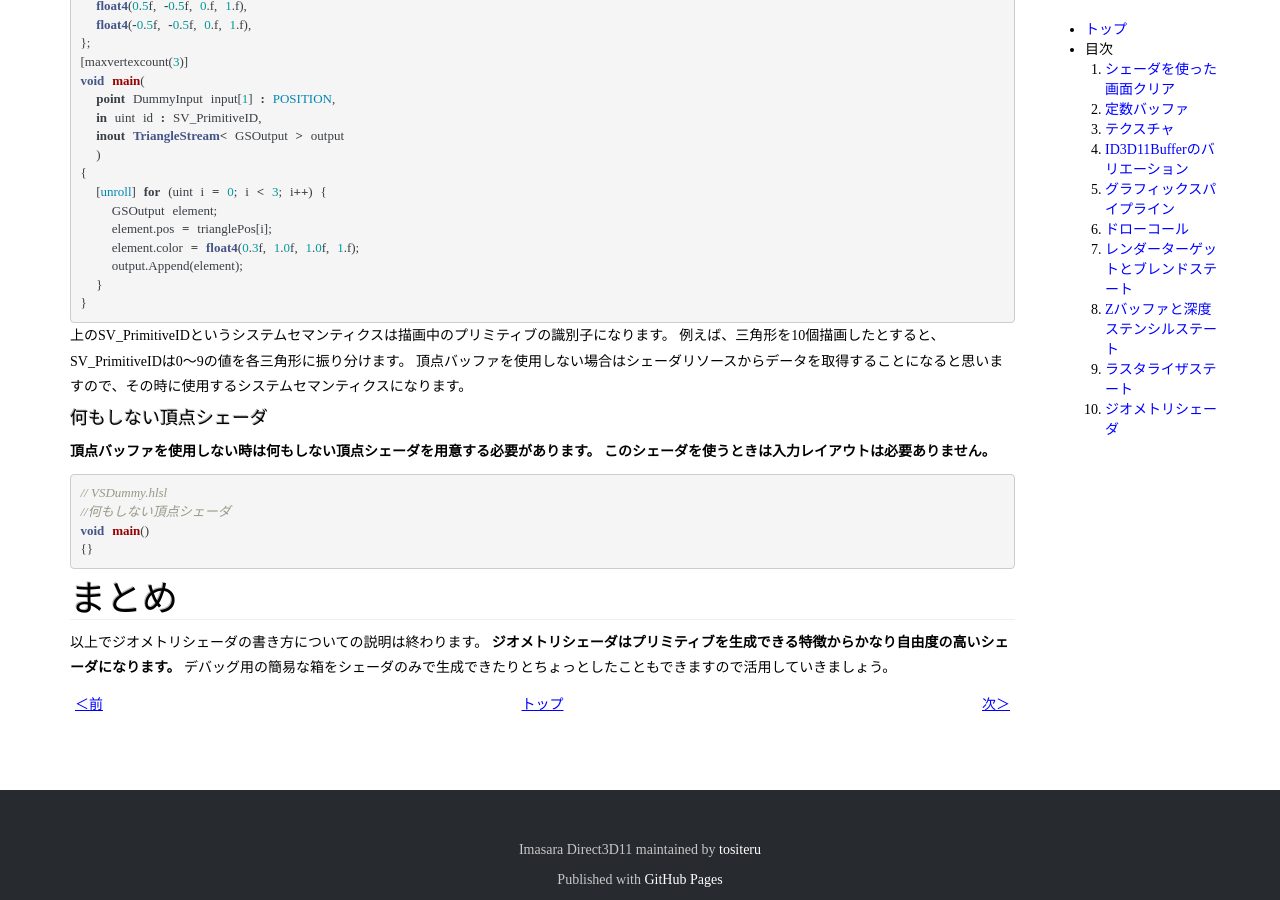
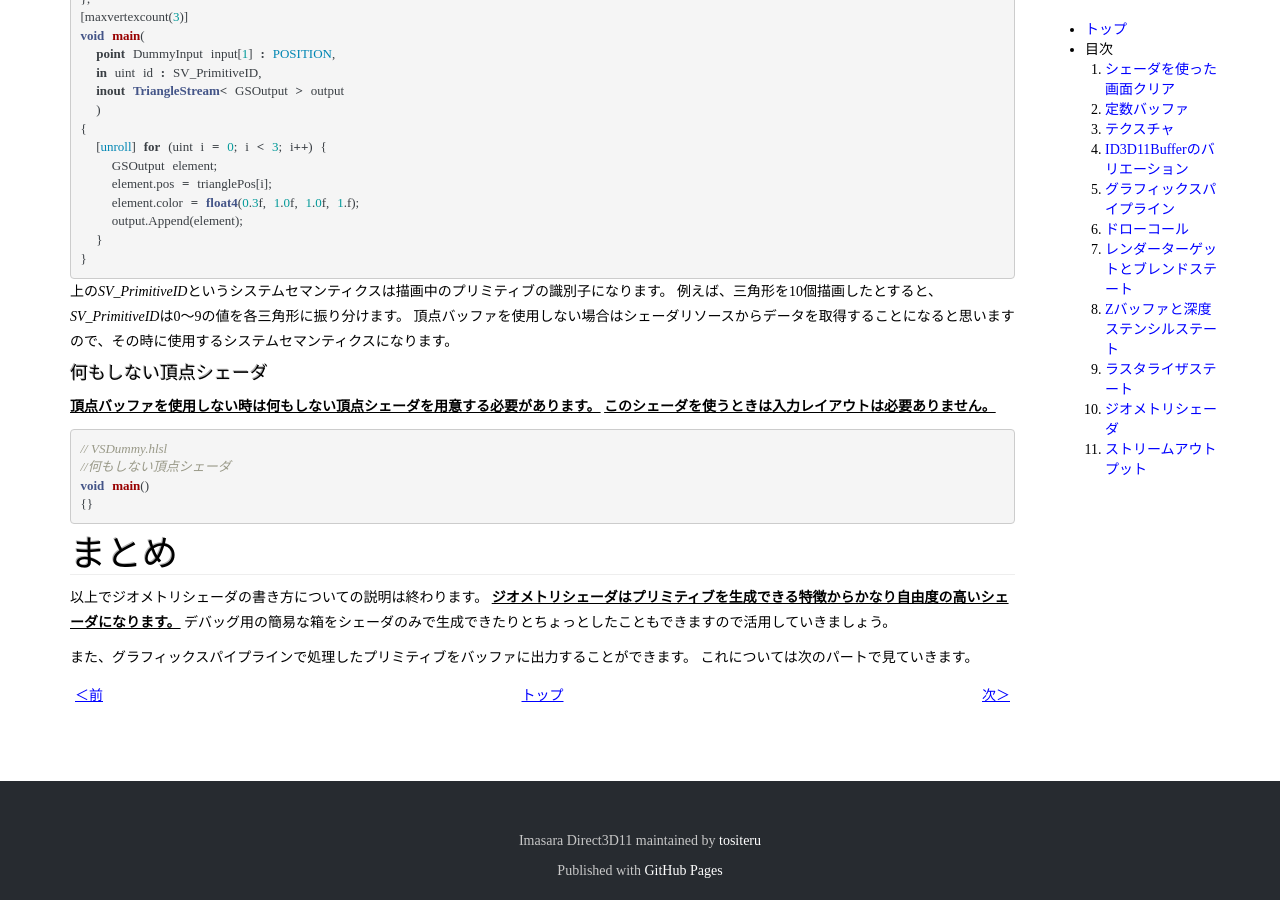
Before and after one commit to tositeru/ImasaraDX11, a Jekyll site: the page built from _posts/1016-05-05-geometry-shader.markdown, in a window 1280 px wide and 900 px high, scrolled down 2841 px. Built offline with Jekyll 4.4.1, drawn with Linux system fonts in a browser that asks for light colours.

Commit message:
Part11作成

```diff
--- a/_posts/1016-05-05-geometry-shader.markdown
+++ b/_posts/1016-05-05-geometry-shader.markdown
@@ -10,8 +10,8 @@
 
 ジオメトリシェーダはDirect3D10から追加されたステージでシェーダモデル4.0以上に対応したGPUで使用できます。
 グラフィックスパイプラインではラスタライザステージの前に実行されます。
-<b>特徴はGPU内で線分や三角形を生成することが可能な点でしょう。</b>
-<b>さらに頂点シェーダでは1つの頂点の情報しか見れませんでしたが、ジオメトリシェーダではペアとなる他の頂点の情報も見ることが出来ます。</b>
+<span class="important">特徴はGPU内で線分や三角形を生成することが可能な点でしょう。</span>
+<span class="important">さらに頂点シェーダでは1つの頂点の情報しか見れませんでしたが、ジオメトリシェーダではペアとなる他の頂点の情報も見ることが出来ます。</span>
 ジオメトリシェーダを利用することにより、グラフィックスパイプラインはより自由度の高い処理が行えるようになります。
 
 ドキュメント：ジオメトリシェーダ
@@ -23,7 +23,7 @@
 
 <h1 class="under-bar">概要</h1>
 今パートではジオメトリシェーダの書き方について見ていきます。
-対応するプロジェクトは<b>Part10_GeometryShader</b>になります。
+対応するプロジェクトは<span class="important">Part10_GeometryShader</span>になります。
 <div class="summary">
   <ol>
     <li><a href="#SHADER">ジオメトリシェーダ</a></li>
@@ -72,12 +72,12 @@
 頂点シェーダやピクセルシェーダと違って、キーワードなどが多いですが1つずつ見ていきましょう。
 
 <h4>maxvertexcount属性</h4>
-<l>maxvertexcount属性</l>はジオメトリシェーダが生成する頂点の最大数を指定する属性になります。
+<span class="keyward">maxvertexcount属性</span>はジオメトリシェーダが生成する頂点の最大数を指定する属性になります。
 必ず記述してください。
 カッコの中の数字が最大数になります。
 
 <h4>プリミティブ型</h4>
-まず、main関数の引数にある<l>pointキーワード</l>です。
+まず、main関数の引数にある<span class="keyward">pointキーワード</span>です。
 {% highlight hlsl %}
 //頂点シェーダから点情報を受け取っている
 //必ず配列にすること
@@ -90,10 +90,10 @@
   triangle float4 input[3] : POSITION,
 {% endhighlight %}
 
-<b><l>pointキーワード</l>はジオメトリシェーダの入力として点情報が渡されることを表しています。</b>
-<b>もちろん、線分や三角形のものもそれぞれ<l>line</l>、<l>triangle</l>として用意されています。</b>
-<b>また、線分と三角形には隣接する頂点も受け取る<l>lineadj</l>と<l>triangleadj</l>も用意されています。</b>
-<b>この2つを使用するときは頂点バッファ（またはインディクスバッファ）の並びを専用の並びにする必要がありますので注意してください。</b>
+<span class="important"><span class="keyward">pointキーワード</span>はジオメトリシェーダの入力として点情報が渡されることを表しています。</span>
+<span class="important">もちろん、線分や三角形のものもそれぞれ<span class="keyward">line</span>、<span class="keyward">triangle</span>として用意されています。</span>
+<span class="important">また、線分と三角形には隣接する頂点も受け取る<span class="keyward">lineadj</span>と<span class="keyward">triangleadj</span>も用意されています。</span>
+<span class="important">この2つを使用するときは頂点バッファ（またはインディクスバッファ）の並びを専用の並びにする必要がありますので注意してください。</span>
 日本語の方はキーワードの説明までしか書かれていませんので、その詳細は英語ドキュメントを参考にしてください。
 <br>ドキュメント：
 [ジオメトリ シェーダー オブジェクト][Geometry-Shader_Object_JP]
@@ -123,9 +123,9 @@
 //点の場合
   inout PointStream< GSOutput > output
 {% endhighlight %}
-<l>TriangleStream</l>が三角形の生成を行います。
-<b>テンプレート引数のように<l><...></l>の中で頂点の型を指定します。</b>
-<b>必ず、inoutキーワードを付けてください。</b>
+<span class="keyward">TriangleStream</span>が三角形の生成を行います。
+<span class="important">テンプレート引数のように<span class="keyward"><...></span>の中で頂点の型を指定します。</span>
+<span class="important">必ず、inoutキーワードを付けてください。</span>
 
 ストリーム出力オブジェクトには2つのメンバ関数が用意されています。
 <ul>
@@ -142,15 +142,15 @@
 [Stream-Output_Object_EN]:https://msdn.microsoft.com/en-us/library/windows/desktop/bb509661(v=vs.85).aspx
 
 ジオメトリシェーダでは以上の要素を使って実装します。
-CPU側ではジオメトリシェーダは<l>ID3D11GeometryShader</l>と表現されています。
-シェーダのコンパイル時にはシェーダモデルに<l>"gs_"</l>を指定してコンパイルしてください。
-<l>ID3D11GeometryShader</l>の作成とグラフィックスパイプラインへの設定は他のシェーダと似ていますので省略します。
+CPU側ではジオメトリシェーダは<span class="keyward">ID3D11GeometryShader</span>と表現されています。
+シェーダのコンパイル時にはシェーダモデルに<span class="keyward">"gs_"</span>を指定してコンパイルしてください。
+<span class="keyward">ID3D11GeometryShader</span>の作成とグラフィックスパイプラインへの設定は他のシェーダと似ていますので省略します。
 サンプルを御覧ください。
 
 <a name="MAKE_PRIMITIVE"></a>
 <h1 class="under-bar">頂点バッファを使わない三角形を描画</h1>
 
-<b>ジオメトリシェーダを使用すると頂点バッファを使わずともプリミティブを描画することが可能です。</b>
+<span class="important">ジオメトリシェーダを使用すると頂点バッファを使わずともプリミティブを描画することが可能です。</span>
 その時は空の構造体をジオメトリシェーダの入力として受け取る必要があります。
 
 {% highlight hlsl %}
@@ -184,13 +184,13 @@
 }
 {% endhighlight %}
 
-上の<l>SV_PrimitiveID</l>というシステムセマンティクスは描画中のプリミティブの識別子になります。
-例えば、三角形を10個描画したとすると、<l>SV_PrimitiveID</l>は0～9の値を各三角形に振り分けます。
+上の<span class="keyward">SV_PrimitiveID</span>というシステムセマンティクスは描画中のプリミティブの識別子になります。
+例えば、三角形を10個描画したとすると、<span class="keyward">SV_PrimitiveID</span>は0～9の値を各三角形に振り分けます。
 頂点バッファを使用しない場合はシェーダリソースからデータを取得することになると思いますので、その時に使用するシステムセマンティクスになります。
 
 <h4>何もしない頂点シェーダ</h4>
-<b>頂点バッファを使用しない時は何もしない頂点シェーダを用意する必要があります。</b>
-<b>このシェーダを使うときは入力レイアウトは必要ありません。</b>
+<span class="important">頂点バッファを使用しない時は何もしない頂点シェーダを用意する必要があります。</span>
+<span class="important">このシェーダを使うときは入力レイアウトは必要ありません。</span>
 
 {% highlight hlsl %}
 // VSDummy.hlsl
@@ -203,15 +203,18 @@
 <h1 class="under-bar">まとめ</h1>
 
 以上でジオメトリシェーダの書き方についての説明は終わります。
-<b>ジオメトリシェーダはプリミティブを生成できる特徴からかなり自由度の高いシェーダになります。</b>
+<span class="important">ジオメトリシェーダはプリミティブを生成できる特徴からかなり自由度の高いシェーダになります。</span>
 デバッグ用の簡易な箱をシェーダのみで生成できたりとちょっとしたこともできますので活用していきましょう。
+
+また、グラフィックスパイプラインで処理したプリミティブをバッファに出力することができます。
+これについては次のパートで見ていきます。
 
 <table class="table table-condensed">
   <tbody>
     <tr>
       <td class="left"><a href="{% if site.github.url %}{{ site.github.url }}{% else %}{{ "/" | prepend: site.url }}{% endif %}part/rasterizer-state">＜前</a></td>
       <td class="center"><a href="{% if site.github.url %}{{ site.github.url }}{% else %}{{ "/" | prepend: site.url }}{% endif %}">トップ</a></td>
-      <td class="right"><a href="{% if site.github.url %}{{ site.github.url }}{% else %}{{ "/" | prepend: site.url }}{% endif %}part/geometry-shader">次＞</a></td>
+      <td class="right"><a href="{% if site.github.url %}{{ site.github.url }}{% else %}{{ "/" | prepend: site.url }}{% endif %}part/stream-output">次＞</a></td>
     </tr>
   </tbody>
 </table>
--- /dev/null
+++ b/_posts/1016-05-06-stream-output.markdown
@@ -0,0 +1,236 @@
+---
+layout: default
+title: "ストリームアウトプット"
+categories: part
+description: ""
+---
+<h1 class="under-bar">ストリームアウトプット</h1>
+
+今回のパートではストリームアウトプットステージ(英訳:Stream-Output Stage)について見ていきます。
+<b>ストリームアウトプットステージはジオメトリシェーダの次に実行されるステージになり、グラフィックスパイプラインで処理したプリミティブをバッファに出力することができます。</b>
+
+ドキュメント：ストリームアウトプットステージ
+[(日本語)][StreamOutput_JP]
+[(英語)][StreamOutput_EN]
+
+[StreamOutput_JP]:https://msdn.microsoft.com/ja-jp/library/ee415710(v=vs.85).aspx
+[StreamOutput_EN]:https://msdn.microsoft.com/en-us/library/windows/desktop/bb205121(v=vs.85).aspx
+
+<h1 class="under-bar">概要</h1>
+それではストリームアウトプットステージの使い方、設定について見ていきましょう。
+対応するプロジェクトは<b>Part11_StreamOutput</b>になります。
+<div class="summary">
+  <ol>
+    <li><a href="#CONFIG">設定</a></li>
+    <li><a href="#CREATE_SHADER">シェーダの生成</a></li>
+    <li><a href="#DRAW_AUTO">ID3D11DeviceContext::DrawAuto</a></li>
+    <li><a href="#SUMMARY">まとめ</a></li>
+  </ol>
+</div>
+
+<a name="CONFIG"></a>
+<h1 class="under-bar">シェーダの生成</h1>
+
+ストリームアウトプットを利用するときに必要な設定について見ていきます。
+
+<h4>ID3D11DeviceContext::SOSetTargets</h4>
+
+{% highlight c++ %}
+// Scene::onRender関数の一部
+//三角形を生成する
+this->mpImmediateContext->IASetPrimitiveTopology(D3D11_PRIMITIVE_TOPOLOGY_POINTLIST);
+this->mpImmediateContext->VSSetShader(this->mpVSStreamOutput.Get(), nullptr, 0);
+this->mpImmediateContext->GSSetShader(this->mpGeometryShader.Get(), nullptr, 0);
+//ストリームアウトプットの出力先となるバッファを設定する
+std::array<ID3D11Buffer*, 1> ppSOBufs = { {
+  this->mpStreamOutputBuffer.Get(),
+} };
+std::array<UINT, 1> soOffsets = { { 0 } };
+this->mpImmediateContext->SOSetTargets(static_cast<UINT>(ppSOBufs.size()), ppSOBufs.data(), soOffsets.data());
+
+//プリミティブ生成を実行する
+this->mpImmediateContext->Draw(this->M_STREAM_OUTPUT_COUNT, 0);
+
+//生成したプリミティブ情報はストリームアウトプットから設定をはずさないと使用できないので注意
+ppSOBufs[0] = nullptr;
+this->mpImmediateContext->SOSetTargets(static_cast<UINT>(ppSOBufs.size()), ppSOBufs.data(), soOffsets.data());
+ppSOBufs[0] = this->mpStreamOutputBuffer.Get();
+{% endhighlight %}
+
+<l>ID3D11DeviceContext::SOSetTargets</l>でストリームアウトプットの出力先バッファを設定します。
+<b>出力先となるバッファは複数設定できます。</b>
+<b>生成したバッファを別のところで使う際はストリームアウトプットステージから外さないと使えないので注意してください。</b>
+
+ドキュメント：<l>ID3D11DeviceContext::SOSetTargets</l>
+[(日本語)][SOSetTargets_JP]
+[(英語)][SOSetTargets_EN]
+
+[SOSetTargets_JP]:https://msdn.microsoft.com/ja-jp/library/ee419751(v=vs.85).aspx
+[SOSetTargets_EN]:https://msdn.microsoft.com/en-us/library/windows/desktop/ff476484(v=vs.85).aspx
+
+<h4>出力先のバッファの作成</h4>
+{% highlight c++ %}
+// Scene::onInit関数の一部
+//ストリームアウトプットの出力先となるバッファの作成
+//生成できる最大数はバッファ生成時に決める必要があります。
+D3D11_BUFFER_DESC desc = {};
+desc.ByteWidth = sizeof(Vertex) * M_STREAM_OUTPUT_COUNT;
+desc.BindFlags = D3D11_BIND_VERTEX_BUFFER | D3D11_BIND_STREAM_OUTPUT;
+auto hr = this->mpDevice->CreateBuffer(&desc, nullptr, this->mpStreamOutputBuffer.GetAddressOf());
+if (FAILED(hr)) {
+  throw std::runtime_error("ストリームアウトプット用のバッファ作成に失敗");
+}
+{% endhighlight %}
+
+<b>ストリームアウトプットの出力先のバッファを作る際はBindFlagsにD3D11_BIND_STREAM_OUTPUTを指定する必要があります。</b>
+<b>また、生成するプリミティブの上限もバッファ生成時に決めないといけません。</b>
+
+<a name="CREATE_SHADER"></a>
+<h1 class="under-bar">シェーダの生成</h1>
+さて、ストリームアウトプットステージは出力先を設定すると自動的に有効となり、ジオメトリシェーダの出力を設定したバッファに書き込んでくれます。
+<b>サンプルではピクセルシェーダを使用していませんが、もちろんストリームアウトプットステージを使用しながら画面描画を行うこともできます。</b>
+
+<b>出力にジオメトリシェーダを使用しますのでそれを用意する必要があるのですが、その時<l>ID3D11GeometryShader</l>を作成するには専用の関数を使用する必要があります。</b>
+その関数は<l>ID3D11Device::CreateGeometryShaderWithStreamOutput </l>になります。
+
+ドキュメント：<l>ID3D11Device::CreateGeometryShaderWithStreamOutput </l>
+[(日本語)][CreateGeometryShader_JP]
+[(英語)][CreateGeometryShader_EN]
+
+[CreateGeometryShader_JP]:https://msdn.microsoft.com/ja-jp/library/ee419793(v=vs.85).aspx
+[CreateGeometryShader_EN]:https://msdn.microsoft.com/en-us/library/windows/desktop/ff476510(v=vs.85).aspx
+
+{% highlight c++ %}
+// Scene::onInit関数の一部
+//ストリームアウトプットを使用するジオメトリシェーダの作成
+//D3D11_SO_DECLARATION_ENTRYで出力する頂点のレイアウトを指定している
+//入力レイアウトに似たもの
+std::array<D3D11_SO_DECLARATION_ENTRY, 2> soEntrys = { {
+  { 0, "POSITION", 0, 0, 3, 0 },
+  { 0, "TEXCOORD", 0, 0, 4, 0 },
+} };
+std::array<UINT, 1> strides = { { sizeof(float) * 3 + sizeof(float) * 4 } };
+//シェーダ作成
+auto hr = this->mpDevice->CreateGeometryShaderWithStreamOutput(
+  byteCode.data(),
+  static_cast<SIZE_T>(byteCode.size()),
+  soEntrys.data(),
+  static_cast<UINT>(soEntrys.size()),
+  strides.data(),
+  static_cast<UINT>(strides.size()),
+  D3D11_SO_NO_RASTERIZED_STREAM,
+  nullptr,
+  this->mpGeometryShader.GetAddressOf());
+if (FAILED(hr)) {
+  throw std::runtime_error("GeometryShaderの作成に失敗");
+}
+{% endhighlight %}
+
+<div class="argument">
+  <h3>ID3D11Device::CreateGeometryShaderWithStreamOutputの引数一部</h3>
+  <ol>
+    <li><l>RasterizedStream</l>
+      <p>
+        画面描画を行う際、出力した頂点の中で使用するものの添字になります。
+        画面描画を行わない場合は<l>D3D11_SO_NO_RASTERIZED_STREAM</l>を指定してください。
+      </p>
+    </li>
+  </ol>
+</div>
+
+出力する頂点のレイアウトは<l>D3D11_SO_DECLARATION_ENTRY</l>で設定します。
+その内容は頂点レイアウトに似たものとなります。
+
+ドキュメント：<l>D3D11_SO_DECLARATION_ENTRY</l>
+[(日本語)][D3D11_SO_DECLARATION_ENTRY_JP]
+[(英語)][D3D11_SO_DECLARATION_ENTRY_EN]
+
+[D3D11_SO_DECLARATION_ENTRY_JP]:https://msdn.microsoft.com/ja-jp/library/ee416280(v=vs.85).aspx
+[D3D11_SO_DECLARATION_ENTRY_EN]:https://msdn.microsoft.com/en-us/library/windows/desktop/ff476216(v=vs.85).aspx
+
+<div class="argument">
+  <h3>D3D11_SO_DECLARATION_ENTRY</h3>
+  <ol>
+    <li><l>Stream</l>
+      <p>
+        ０から始まるストリーム番号になります。
+      </p>
+    </li>
+    <li><l>SemanticName</l>
+      <p>
+        要素のセマンティクスになります。
+        指定できるものは<l>"POSITION"</l>、<l>"NORMAL"</l>、または <l>"TEXCOORD0"</l>になります。
+        これにnullptrを設定した場合は、この要素はデータが書き込まれていない隙間とみなされ<l>ComponentCount</l>に５以上の値を設定できるようになります。
+      </p>
+    </li>
+    <li><l>SemanticIndex</l>
+      <p>
+        セマンティクスの0から始まる番号になります。
+      </p>
+    </li>
+    <li><l>StartComponent, ComponentCount</l>
+      <p>
+        使用する要素の範囲を指定します。
+        <l>StartComponent</l>が2で<l>ComponentCount</l>が3なら、yzw成分を使用します。
+      </p>
+    </li>
+    <li><l>OutputSlot</l>
+      <p>
+        出力するストリームアウトプットステージに設定したバッファへの添字になります。
+      </p>
+    </li>
+  </ol>
+</div>
+
+以上でストリームアウトプットステージの設定およびシェーダの作成についての説明を終わります。
+
+<a name="DRAW_AUTO"></a>
+<h1 class="under-bar">ID3D11DeviceContext::DrawAuto</h1>
+
+ストリームアウトプットで生成した頂点データは頂点バッファとして描画に使用できます。
+が、実際に生成された頂点数はそのままだとわかりません。
+<b>頂点数を調べる方法は存在しますが、この場合<l>ID3D11DeviceContext::DrawAuto</l>という特別なドローコールが用意されています。</b>
+
+ドキュメント：<l>ID3D11DeviceContext::DrawAuto</l>
+[(日本語)][DrawAuto_JP]
+[(英語)][DrawAuto_EN]
+
+[DrawAuto_JP]:https://msdn.microsoft.com/ja-jp/library/ee419590(v=vs.85).aspx
+[DrawAuto_EN]:https://msdn.microsoft.com/en-us/library/windows/desktop/ff476408(v=vs.85).aspx
+
+{% highlight c++ %}
+// Scene::onRender関数一部
+//生成した三角形を描画する
+//入力アセンブラステージ
+std::array<UINT, 1> strides = { { sizeof(Vertex) } };
+this->mpImmediateContext->IASetVertexBuffers(0, static_cast<UINT>(ppSOBufs.size()), ppSOBufs.data(), strides.data(), soOffsets.data());
+this->mpImmediateContext->IASetPrimitiveTopology(D3D11_PRIMITIVE_TOPOLOGY_TRIANGLELIST);
+this->mpImmediateContext->IASetInputLayout(this->mpInputLayout.Get());
+//頂点シェーダ
+this->mpImmediateContext->VSSetShader(this->mpVertexShader.Get(), nullptr, 0);
+//ジオメトリシェーダ
+this->mpImmediateContext->GSSetShader(nullptr, nullptr, 0);
+//ピクセルシェーダ
+this->mpImmediateContext->PSSetShader(this->mpPixelShader.Get(), nullptr, 0);
+//サイズ指定を省いて描画している
+this->mpImmediateContext->DrawAuto();
+{% endhighlight %}
+
+使い方については特に説明はありません。
+ストリームアウトプットによって生成された頂点データを入力アセンブラステージに設定し、<l>ID3D11DeviceContext::DrawAuto</l>を呼び出すだけで描画ができます。
+
+<a name="SUMMARY"></a>
+<h1 class="under-bar">まとめ</h1>
+
+以上でストリームアウトプットの説明は終わります。
+このステージを利用することでGPUの力を借りたプリミティブ生成が可能となりますので、活用できるときは活用しましょう。
+
+<table class="table table-condensed">
+  <tbody>
+    <tr>
+      <td class="left"><a href="{% if site.github.url %}{{ site.github.url }}{% else %}{{ "/" | prepend: site.url }}{% endif %}part/geometry-shader">＜前</a></td>
+      <td class="center"><a href="{% if site.github.url %}{{ site.github.url }}{% else %}{{ "/" | prepend: site.url }}{% endif %}">トップ</a></td>
+      <td class="right"><a href="{% if site.github.url %}{{ site.github.url }}{% else %}{{ "/" | prepend: site.url }}{% endif %}part/stream-output">次＞</a></td>
+    </tr>
+  </tbody>
+</table>
```
